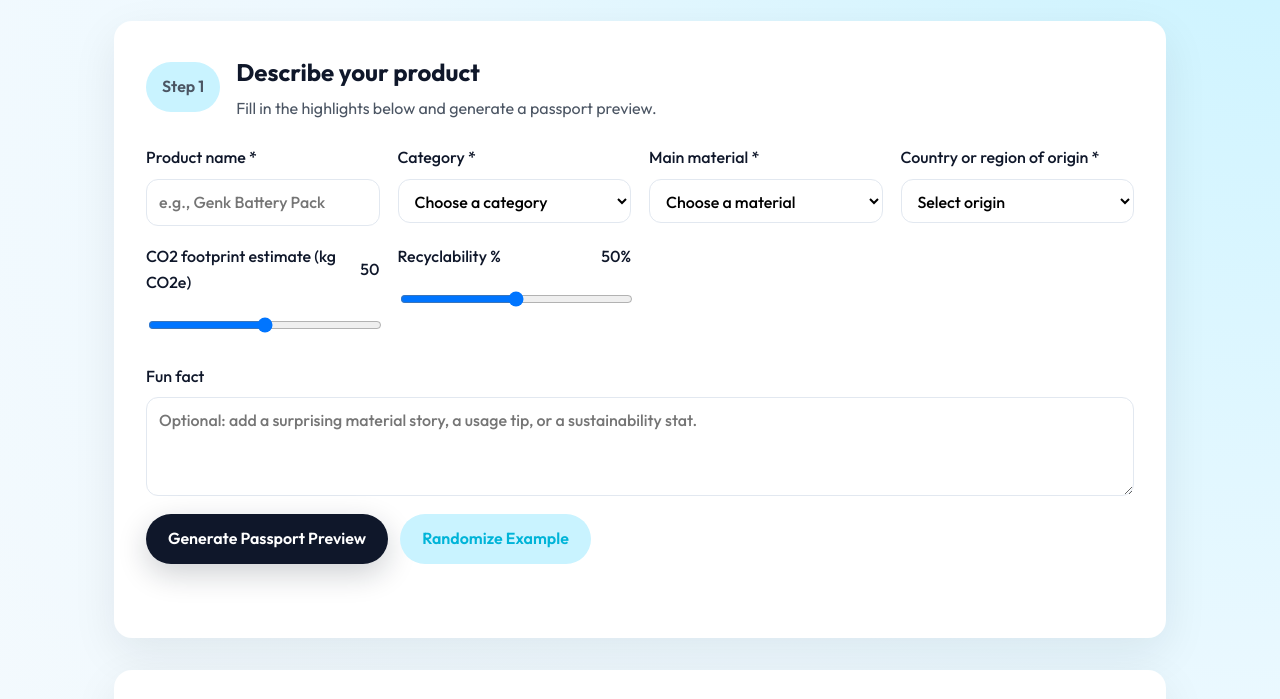
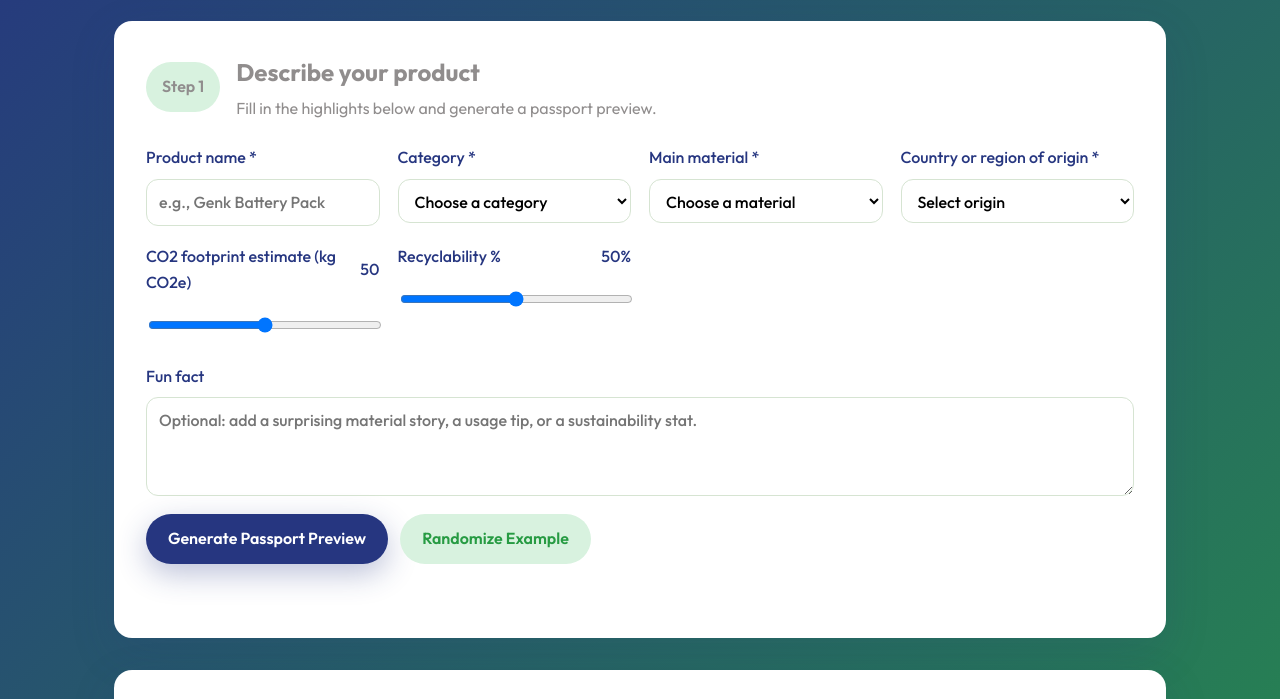
Before and after one commit to stephan-vlegel/dpp, a plain HTML site: page index.html in a window 1280 px wide. Shown: the part 161-860 px from the top of the page. Drawn offline with Linux system fonts and the light colour scheme.

Commit message:
Refactor code structure for improved readability and maintainability

```diff
--- a/css/styles.css
+++ b/css/styles.css
@@ -1,16 +1,20 @@
 :root {
-  --bg: #f7f9fc;
+  --primary-blue: #263680;
+  --primary-green: #279b43;
+  --secondary-blue: #136974;
+  --secondary-green: #5caa7e;
+  --text: #908d8d;
   --panel: #ffffff;
-  --ink: #0f172a;
-  --muted: #4b5563;
-  --accent: #00b4d8;
-  --accent-soft: #c9f3ff;
-  --border: #e2e8f0;
-  --success: #059669;
+  --ink: #263680;
+  --muted: #908d8d;
+  --accent: #279b43;
+  --accent-soft: #d8f2df;
+  --border: #d6e4d2;
+  --success: #279b43;
   --danger: #dc2626;
   --radius: 18px;
   font-family: 'Outfit', 'Segoe UI', sans-serif;
-  color: var(--ink);
+  color: var(--muted);
 }
 
 *,
@@ -22,7 +26,7 @@
 body {
   margin: 0;
   padding: 0;
-  background: radial-gradient(circle at top right, #c9f3ff 0%, #eef9ff 45%, #f8fafc 100%);
+  background: linear-gradient(135deg, #263680 0%, #279b43 100%);
   min-height: 100vh;
   line-height: 1.6;
 }
@@ -74,7 +78,7 @@ main {
   background: var(--panel);
   border-radius: var(--radius);
   padding: 32px;
-  box-shadow: 0 15px 45px rgba(15, 23, 42, 0.08);
+  box-shadow: 0 15px 45px rgba(38, 54, 128, 0.15);
 }
 
 .section-heading {
@@ -138,7 +142,7 @@ form {
 .form-field textarea:focus {
   outline: none;
   border-color: var(--accent);
-  box-shadow: 0 0 0 2px rgba(37, 99, 235, 0.2);
+  box-shadow: 0 0 0 2px rgba(39, 155, 67, 0.25);
 }
 
 .range-field input[type='range'] {
@@ -175,7 +179,7 @@ button {
 button.primary {
   background: var(--ink);
   color: #fff;
-  box-shadow: 0 10px 30px rgba(15, 23, 42, 0.2);
+  box-shadow: 0 10px 30px rgba(38, 54, 128, 0.3);
 }
 
 button.primary:disabled {
@@ -216,7 +220,7 @@ button:not(:disabled):hover {
 .passport-card {
   border-radius: 20px;
   padding: 24px;
-  background: linear-gradient(135deg, #0f172a, #1e3a8a);
+  background: linear-gradient(135deg, #263680, #136974);
   color: #f8fafc;
   display: grid;
   grid-template-columns: 1fr auto;
--- a/index.html
+++ b/index.html
@@ -11,7 +11,7 @@
 </head>
 <body>
   <header class="site-header">
-    <!-- <img src="img/logo.svg" alt="Vlegel Technology logo" class="logo"> -->
+    <img src="img/Vlegel_Logo_Kleur_2025.eps" alt="Vlegel Technology logo" class="logo">
     <div>
       <p class="eyebrow">Powered by Vlegel Technology</p>
       <h1>Create Your Own Digital Product Passport</h1>
```
Also changed, not shown: 1 other file.
